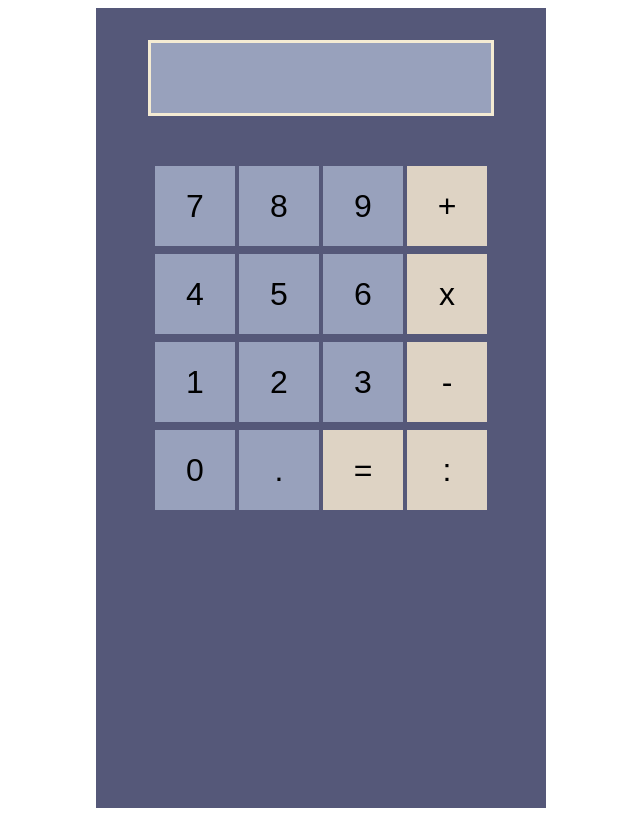
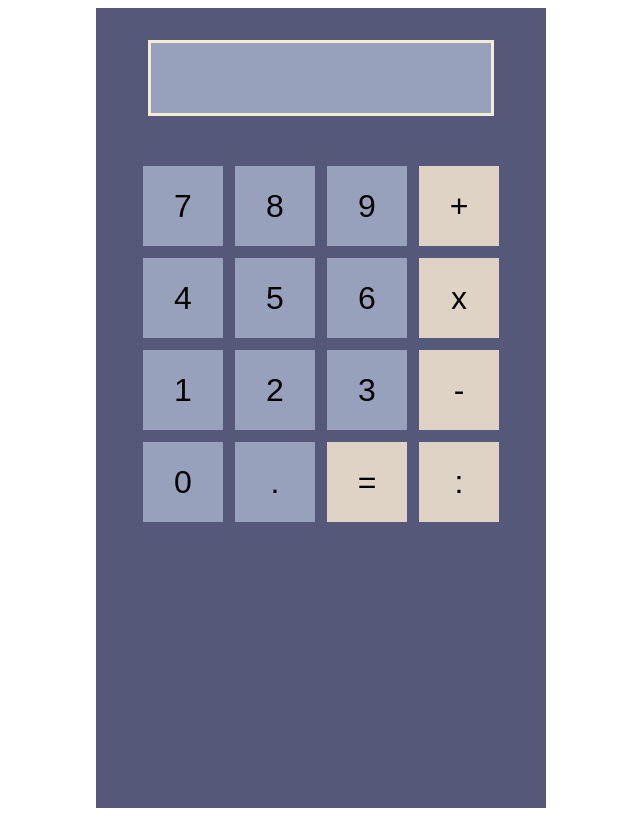
Before and after one commit to Qu1dy/odin-calculator, a plain HTML site: page index.html in a window 1280 px wide. Shown: the whole page, without its empty margins (319-959 px from the left). Drawn offline with Linux system fonts and the light colour scheme.

Commit message:
style: widen gap, make hovered button bigger

```diff
--- a/style.css
+++ b/style.css
@@ -20,16 +20,26 @@ body {
     width: 340px;
     height: 70px;
 }
-.buttons-container {
+
+.buttons-container, .buttons {
     display: flex;
+    gap: 12px;
+}
+
+.buttons-container{
     flex-direction: column;
-    gap: 8px;
 }
+
+
 button {
     width: 80px;
     height: 80px;
     border: none;
     font-size: 32px;
+}
+
+button:hover {
+    transform: translateY(-2px) scale(1.05);
 }
 
 .number {
```
